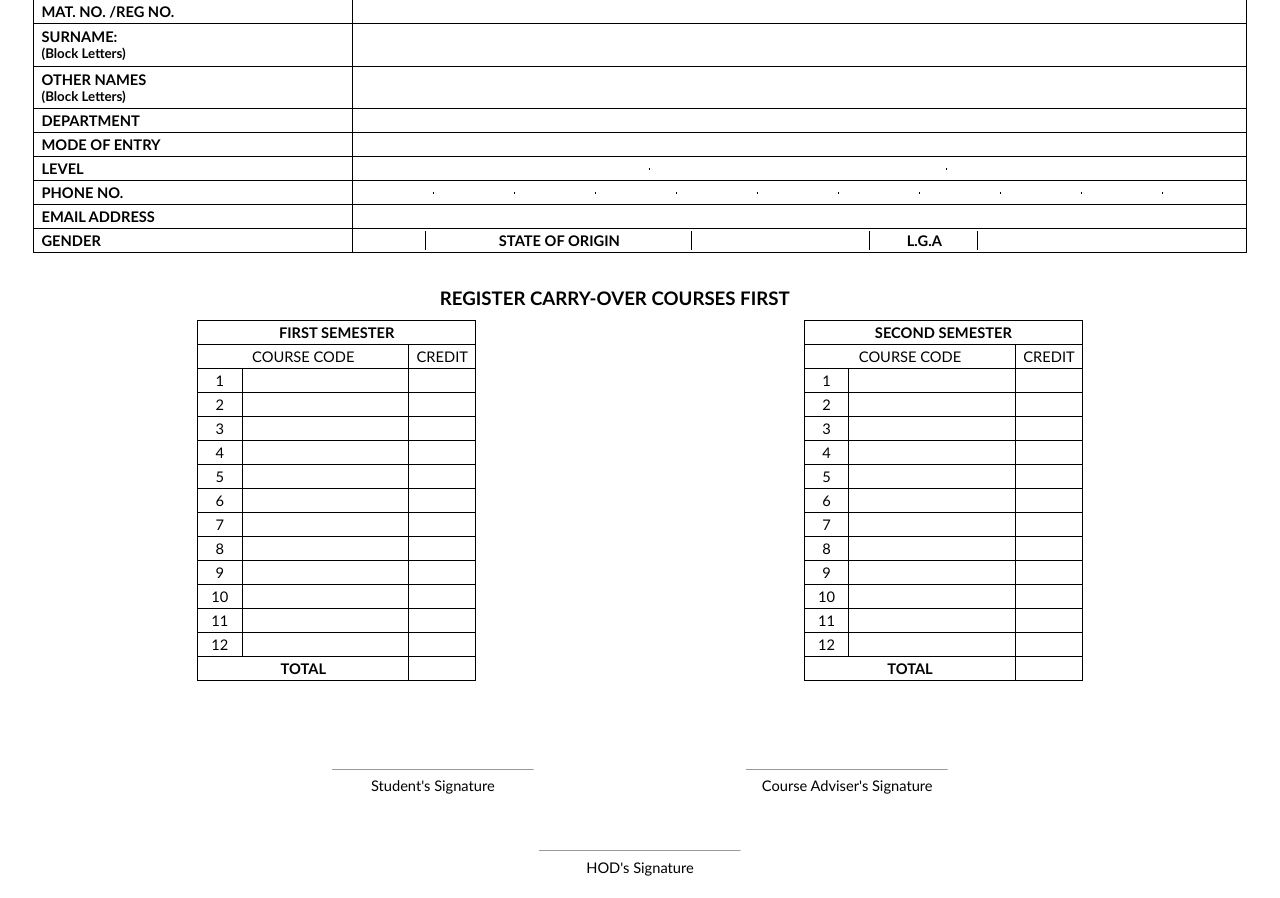
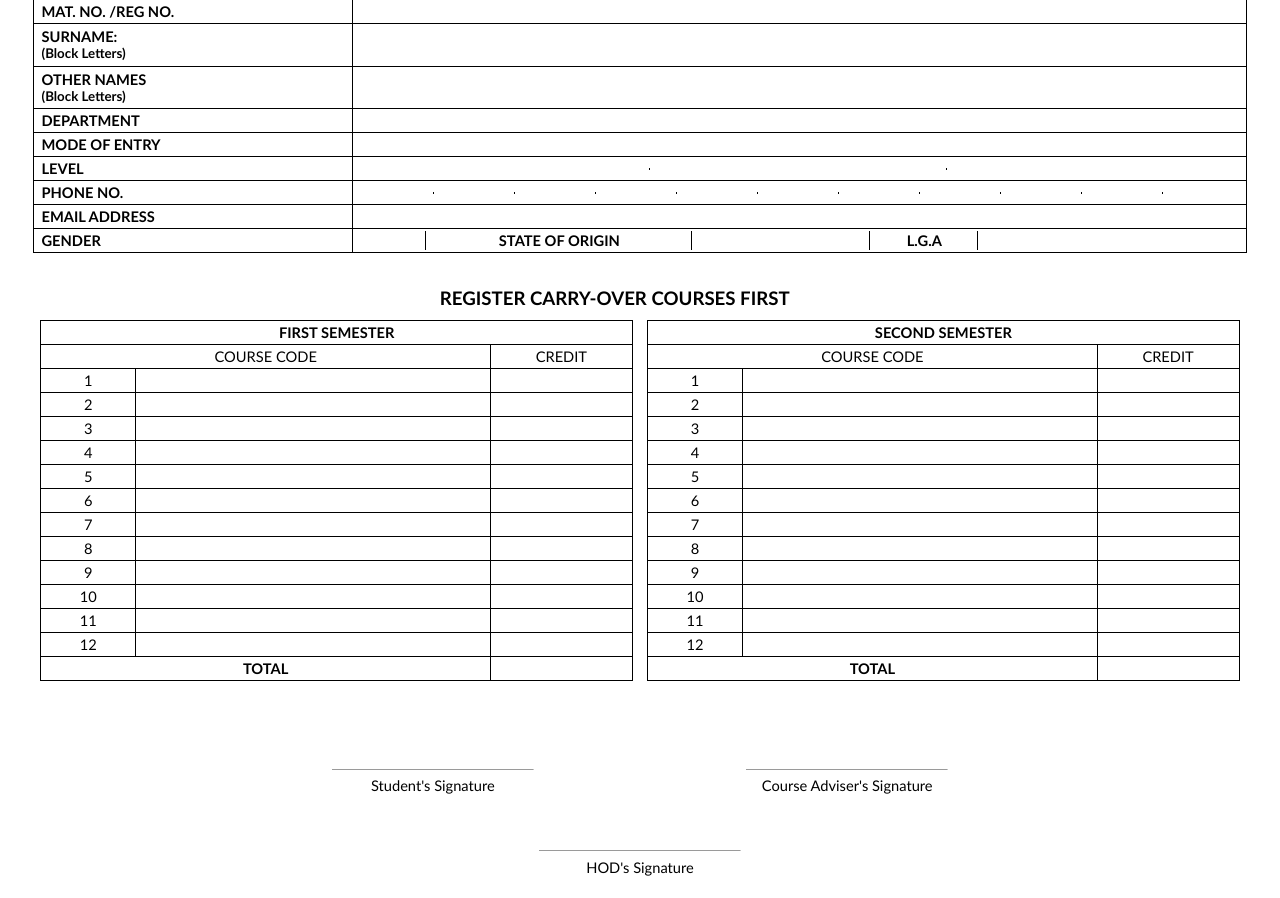
Before and after one commit to laryhills/skylight, a Python web app: template sms/templates/course_form_template.htm in a window 1280 px wide. Shown: the part 128-1026 px from the top of the page. Run offline with Jinja, Linux system fonts and the light colour scheme; the template is opened without the code that fills it, so the values that code supplies are empty.

Commit message:
fix semester tables width; hide department on empty form

```diff
--- a/sms/src/course_form.py
+++ b/sms/src/course_form.py
@@ -27,9 +27,11 @@ def get(mat_no=None, session=None, to_print=False):
             return course_registration
 
         course_registration = course_registration[0]
+        department = get_dept()
 
     else:
         mat_no = ''
+        department = ''
         course_registration = {
             'personal_info': defaultdict(str),
             'course_reg_session': session,
@@ -56,7 +58,7 @@ def get(mat_no=None, session=None, to_print=False):
         html = render_template('course_form_template.htm', mat_no=mat_no, uniben_logo_path=uniben_logo_path,
                                session='{}/{}'.format(session, session + 1),
                                surname=person['surname'], othernames=person['othernames'].upper(),
-                               dept=get_dept(), mode_of_entry=person['mode_of_entry_text'],
+                               dept=department, mode_of_entry=person['mode_of_entry_text'],
                                level=level, phone_no=person['phone_no'], sex=person['sex'],
                                email=person['email_address'], state=person['state_of_origin'],
                                lga=person['lga'],
--- a/sms/templates/course_form_template.htm
+++ b/sms/templates/course_form_template.htm
@@ -278,7 +278,7 @@ div.WordSection1
  <tbody><tr style="height:252.85pt">
   <td valign="top" style="width:45%;padding:0in 5.4pt 0in 5.4pt;
   height:252.85pt" align="center">
-      <table class="MsoTableGrid" border="1" cellspacing="0" cellpadding="0" style="border-collapse:collapse;border:none">
+      <table class="MsoTableGrid" border="1" cellspacing="0" cellpadding="0" style="border-collapse:collapse;border:none;width:100%">
        <tbody><tr style="height:.25in">
         <td colspan="3" style="border:solid 1.0pt;
         padding:0in 5.4pt 0in 5.4pt;height:.25in">
@@ -505,7 +505,7 @@ div.WordSection1
   </td>
   <td valign="top" style="width:45%;padding:0in 5.4pt 0in 5.4pt;
   height:252.85pt" align="center">
-      <table class="MsoTableGrid" border="1" cellspacing="0" cellpadding="0" style="border-collapse:collapse;border:none">
+      <table class="MsoTableGrid" border="1" cellspacing="0" cellpadding="0" style="border-collapse:collapse;border:none;width:100%">
        <tbody><tr style="height:.25in">
         <td colspan="3" style="border:solid 1.0pt;
         padding:0in 5.4pt 0in 5.4pt;height:.25in">
```
